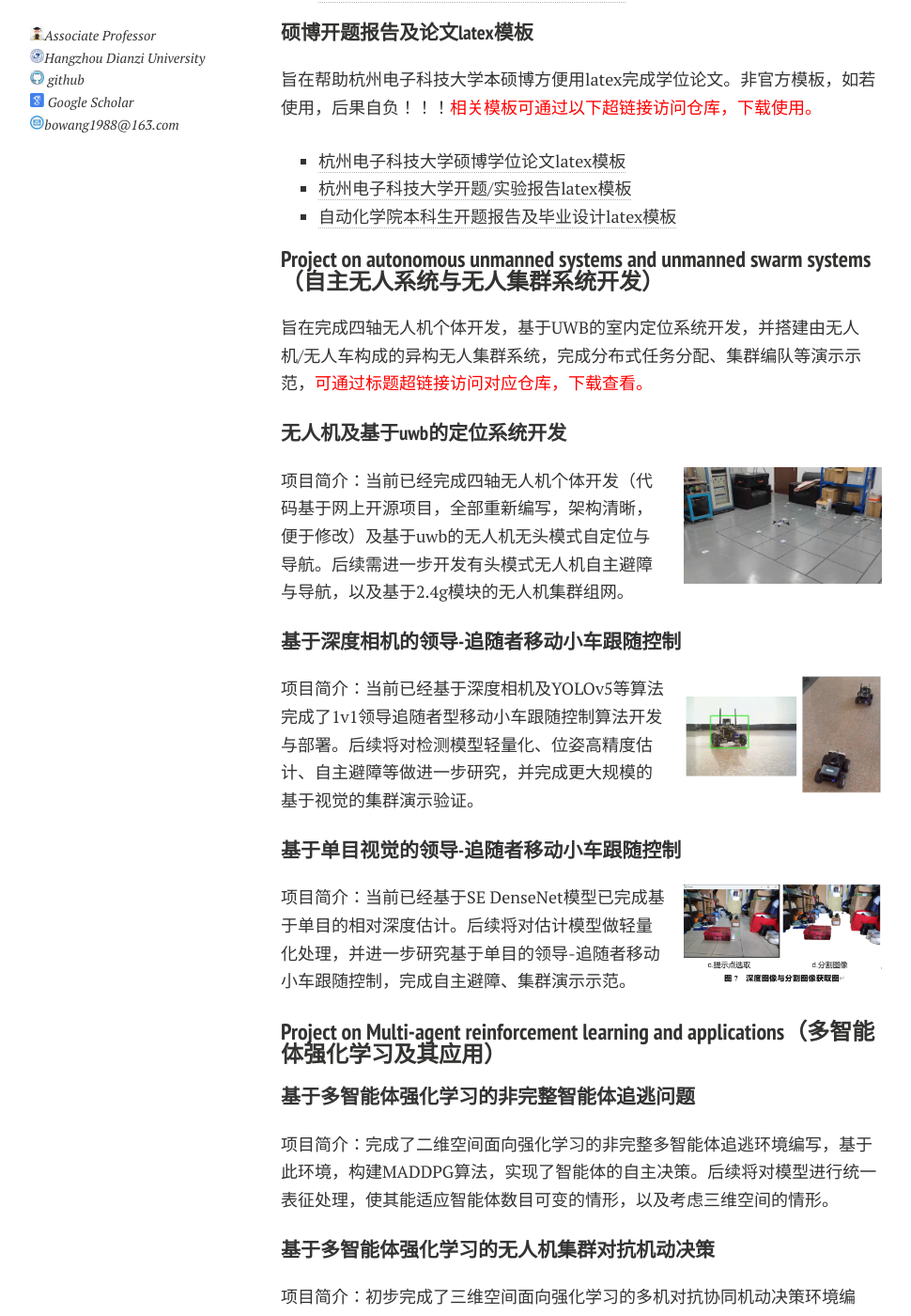
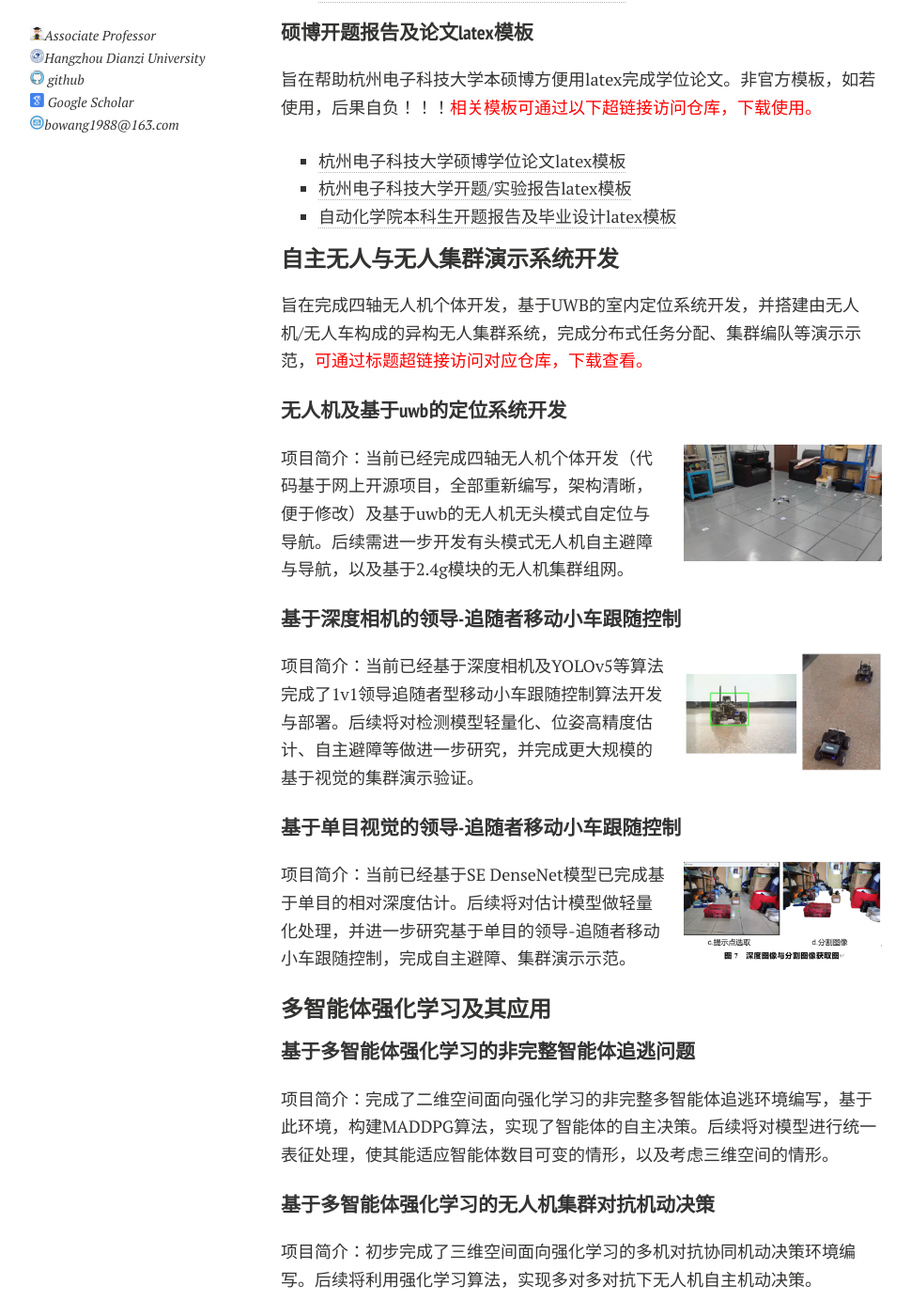
Before and after one commit to wennboo/wennboo.github.io, a Jekyll site: the page built from projects.md, in a window 1280 px wide and 1400 px high, scrolled down 400 px. Shown: the whole window at 94% size, without its empty margins (21-991 px from the left). Built offline with Jekyll 4.4.1, drawn with Linux system fonts in a browser that asks for light colours; nearby versions of some CDN libraries; comment, search, counter and statistics services are not loaded; a style sheet for code colours, icons or effects is not loaded; some of the changed text lies outside the part shown.

Commit message:
Update projects.md

```diff
--- a/projects.md
+++ b/projects.md
@@ -5,7 +5,7 @@ title: Projects
 ---
 
 
-#### Project on Latex（Latex 工程）
+#### Latex 工程
 ##### 基金类latex模板
 旨在帮助各位老师方便用latex完成国家自然科学基金的项目申请与结题，浙江省自然科学基金项目申请与结题。非官方模板，如若使用，后果自负！！！<font color=red>相关模板可通过以下超链接访问仓库，下载使用。</font>
 
@@ -20,7 +20,7 @@ title: Projects
 - [杭州电子科技大学开题/实验报告latex模板](https://github.com/wennboo/HDU-opening-experimental-report)
 - [自动化学院本科生开题报告及毕业设计latex模板](https://github.com/wennboo/HDU-Automation-School-latex-template-for-bachelor)
 
-#### Project on autonomous unmanned systems and unmanned swarm systems（自主无人系统与无人集群系统开发）
+#### 自主无人与无人集群演示系统开发
 旨在完成四轴无人机个体开发，基于UWB的室内定位系统开发，并搭建由无人机/无人车构成的异构无人集群系统，完成分布式任务分配、集群编队等演示示范，<font color=red>可通过标题超链接访问对应仓库，下载查看。</font>
 
 ##### [无人机及基于uwb的定位系统开发](https://github.com/wennboo/UWB-based-Quadrotor-Swarm-Demo-System)
@@ -41,7 +41,7 @@ title: Projects
 
 
 
-#### Project on Multi-agent reinforcement learning and applications（多智能体强化学习及其应用）
+#### 多智能体强化学习及其应用
 
 ##### [基于多智能体强化学习的非完整智能体追逃问题](https://github.com/wennboo/Multi-Agent-Pursuit-Reinforce-Learning-Environment)
 项目简介：完成了二维空间面向强化学习的非完整多智能体追逃环境编写，基于此环境，构建MADDPG算法，实现了智能体的自主决策。后续将对模型进行统一表征处理，使其能适应智能体数目可变的情形，以及考虑三维空间的情形。
@@ -52,7 +52,7 @@ title: Projects
 ##### [基于多智能体强化学习的雷达干扰资源分配](https://github.com/wennboo/Multi-Agent-Pursuit-Reinforce-Learning-Environment)
 项目简介：初步完成了面向强化学习的一干扰机对多雷达的干扰资源分配环境编写，基于此环境，利用DQN算法初步实现了干扰机的干扰资源自主分配。后续将考虑更一般的贴近实际的对抗场景，并考虑多对多环境下的干扰资源分配问题，以及面向雷达探测资源分配问题，开发强化学习环境。
 
-#### Project on Multi-agent coordinated control（多智能体协同控制）
+#### 多智能体自主协同控制
 
 ##### [多智能体协同任务分配](https://github.com/wennboo/Distribution-Auction-Algorithm-based-UAV-Swarm-Task-Assignment)
 
```
